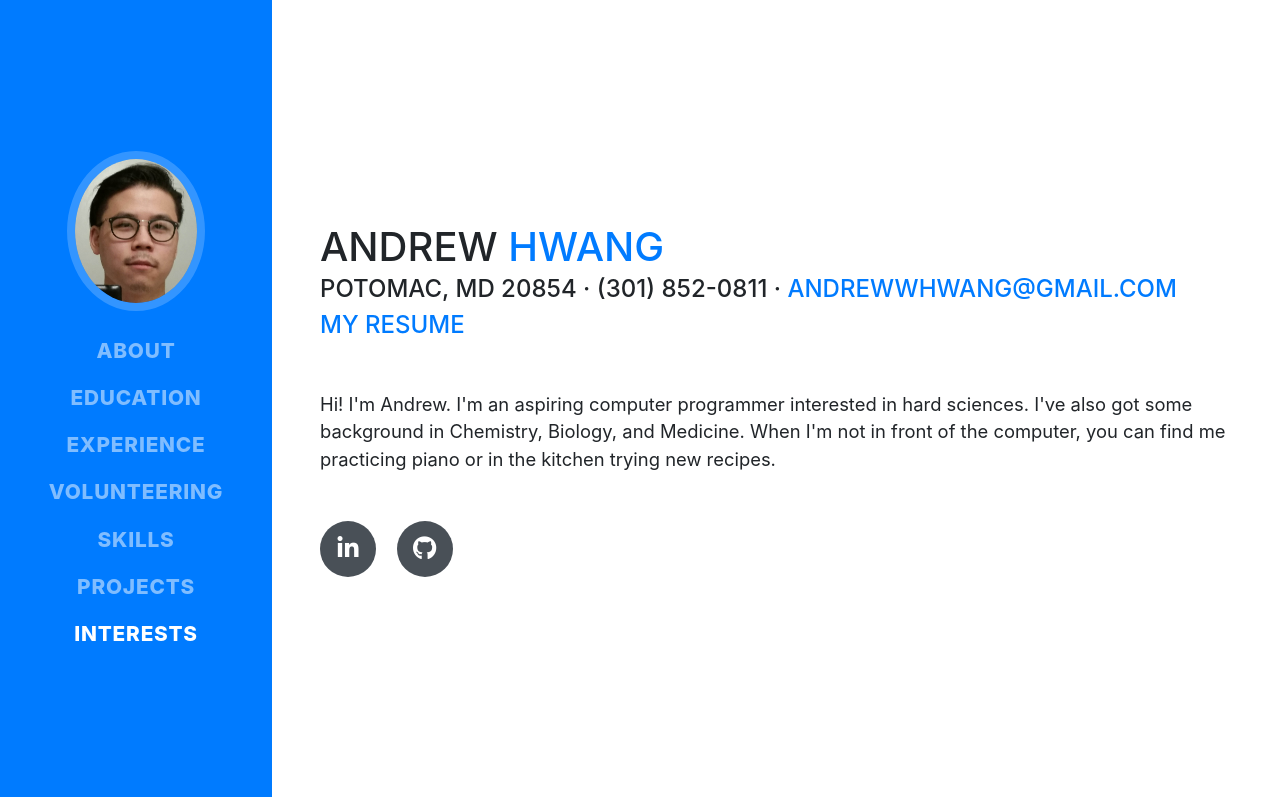
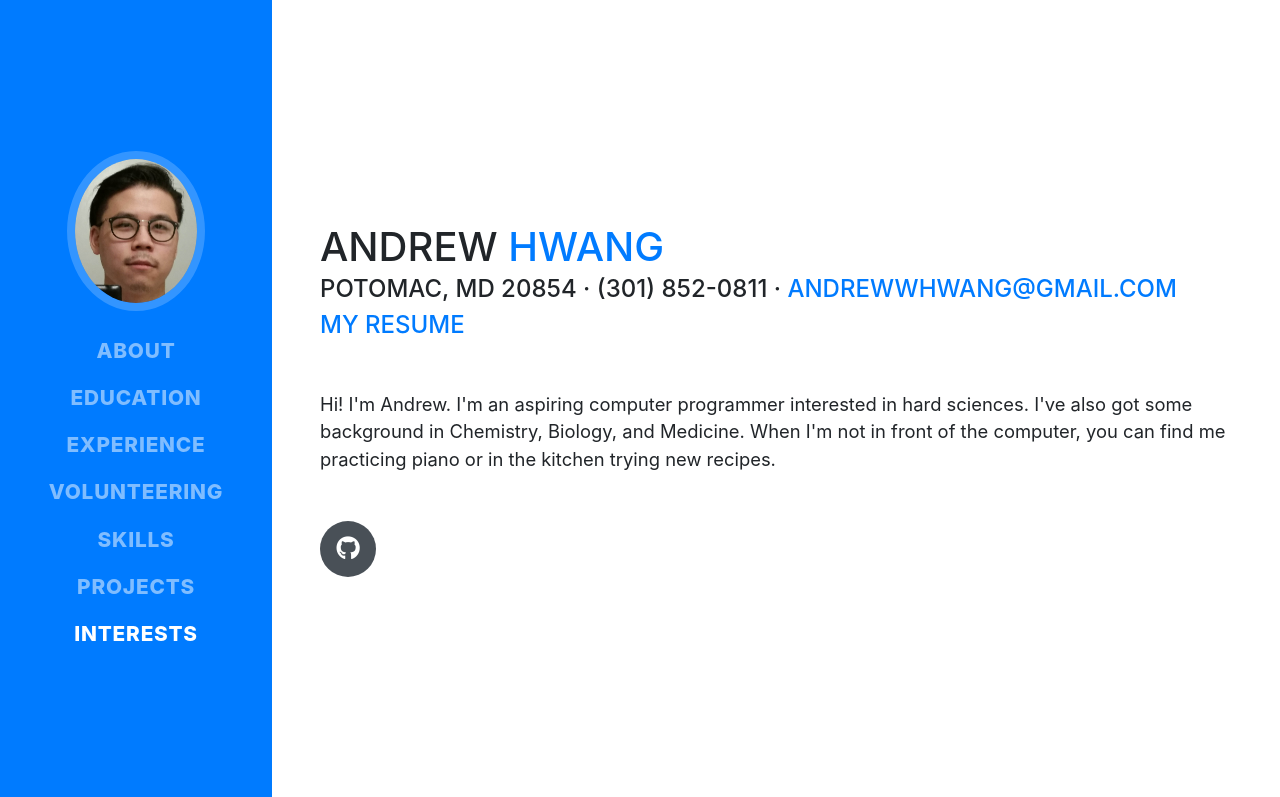
Before and after one commit to andrewwhwang/andrewwhwang.github.io, a website with bundled scripts: page index.html in a window 1280 px wide. Shown: the top 797 px of the page. Built offline with nearby package versions, Linux system fonts and the light colour scheme; a web font is replaced by a local one.

Commit message:
removed link

```diff
--- a/index.html
+++ b/index.html
@@ -84,9 +84,9 @@
           also got some background in Chemistry, Biology, and Medicine. When I'm not in front of the computer, you can
           find me practicing piano or in the kitchen trying new recipes.</p>
         <div class="social-icons">
-          <a href="https://www.linkedin.com/in/andrew-hwang-abb780165">
+          <!-- <a href="https://www.linkedin.com/in/andrew-hwang-abb780165">
             <i class="fab fa-linkedin-in"></i>
-          </a>
+          </a> -->
           <a href="https://github.com/andrewwhwang">
             <i class="fab fa-github"></i>
           </a>
```
